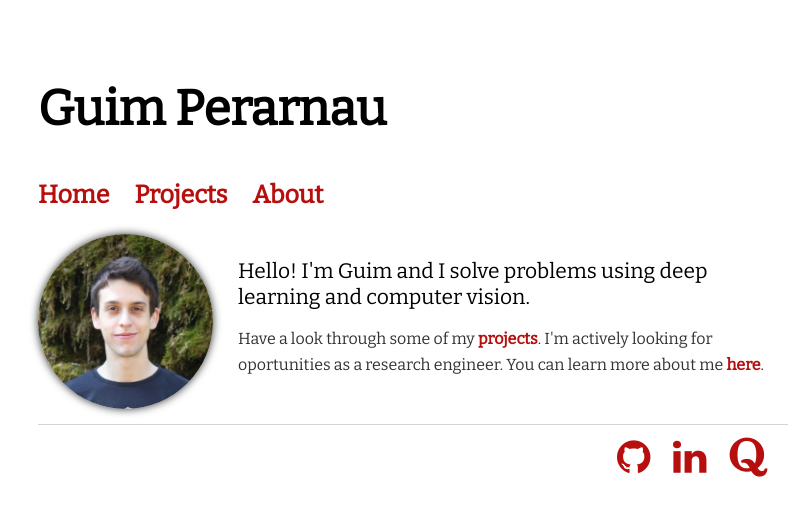
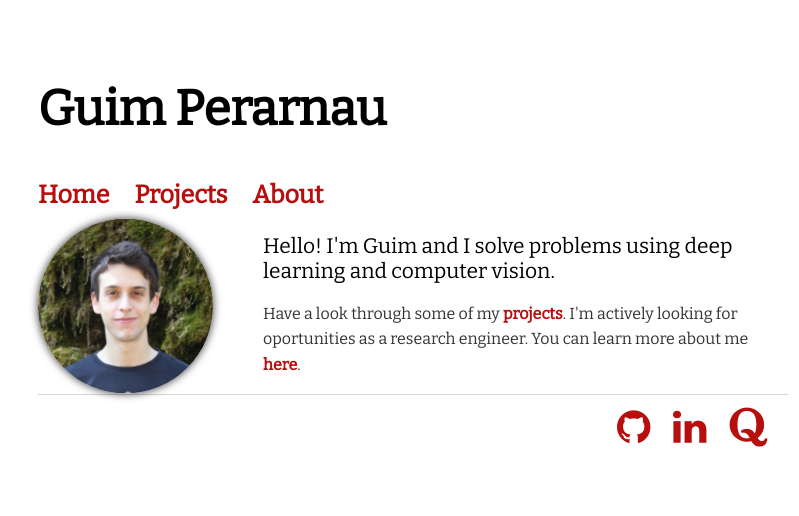
Before and after one commit to Guim3/guim3.github.io, a Jekyll site: the page built from index.html, in a window 1280 px wide. Shown: the top 516 px of the page, without its empty margins (227-1026 px from the left). Built offline with Jekyll 4.4.1, drawn with Linux system fonts in a browser that asks for light colours.

Commit message:
Make home style more robust and adaptable

```diff
--- a/css/main.css
+++ b/css/main.css
@@ -34,15 +34,18 @@ div.home_intro {
 }
 
 .home_content {
-  padding: 0 0 30px 200px; /* 200px being the width of the image + how much space you want to put between it and your text */
-  /*30px is the bottom padding to prevent the footer to be too much above, as the actual text height is lower than the image height.*/
-  position: relative; /* So the imageis relative to this */
+  position: relative; /* So the image is relative to this */
 }
 
 .home_content img {
-  left: 0;
+  /*Very useful: https://css-tricks.com/centering-css-complete-guide/*/
   position: absolute;
-  top 0;
+  top: 50%;
+  transform: translateY(-50%)
+}
+
+.home_content .home_text {
+  margin-left: 225px;
 }
 
 nav ul {
--- a/index.html
+++ b/index.html
@@ -3,9 +3,8 @@ layout: default
 title: Guim Perarnau
 ---
 <div class="home_content">
-<img class="face circular" src="files/home_image.jpg"  alt="Guim Perarnau"/>
+<img class="face circular" src="http://guimperarnau.com/files/home_image.jpg"  alt="Guim Perarnau"/>
 <div class="home_text">
-	<br/>
     <div class="home_intro">
       Hello! I'm Guim and I solve problems using deep learning and computer vision.
     </div>
```
Lines whose indentation alone changed are shown as unchanged.
